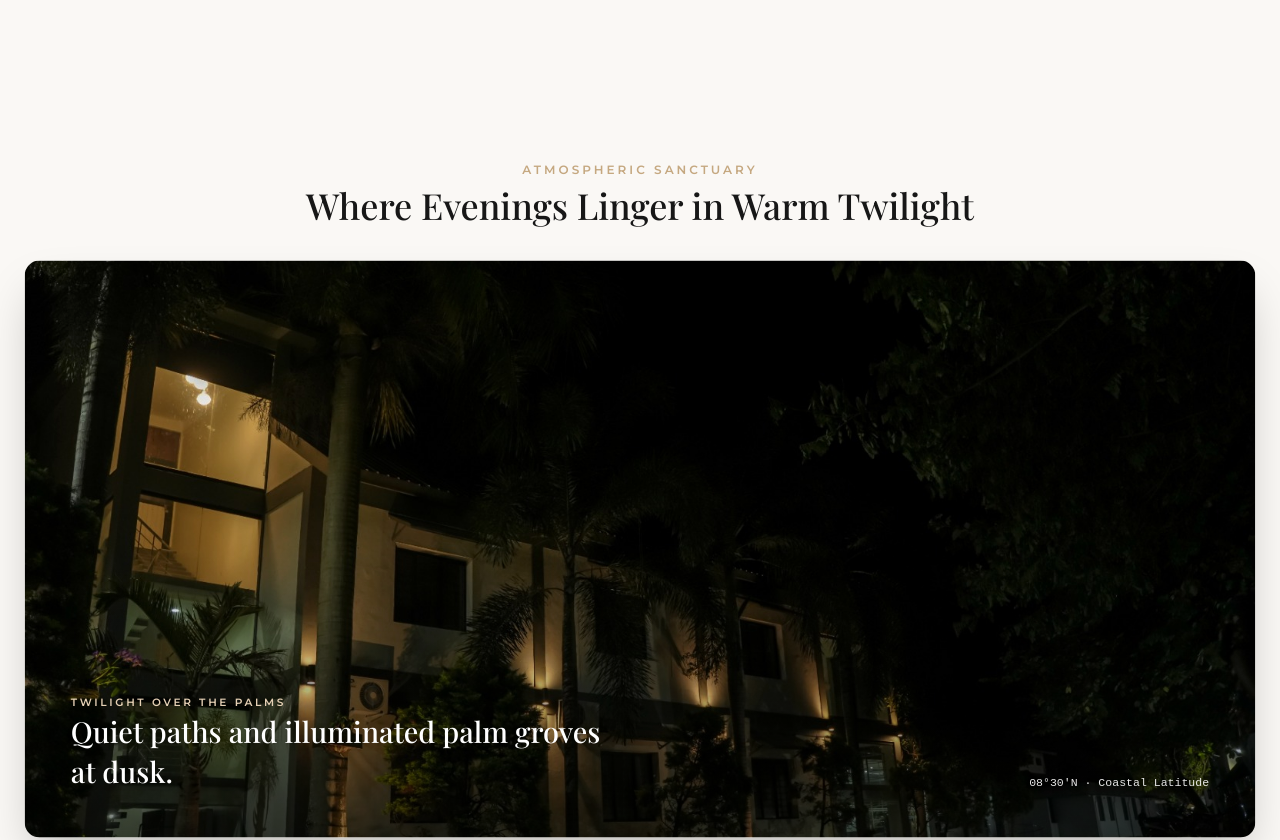
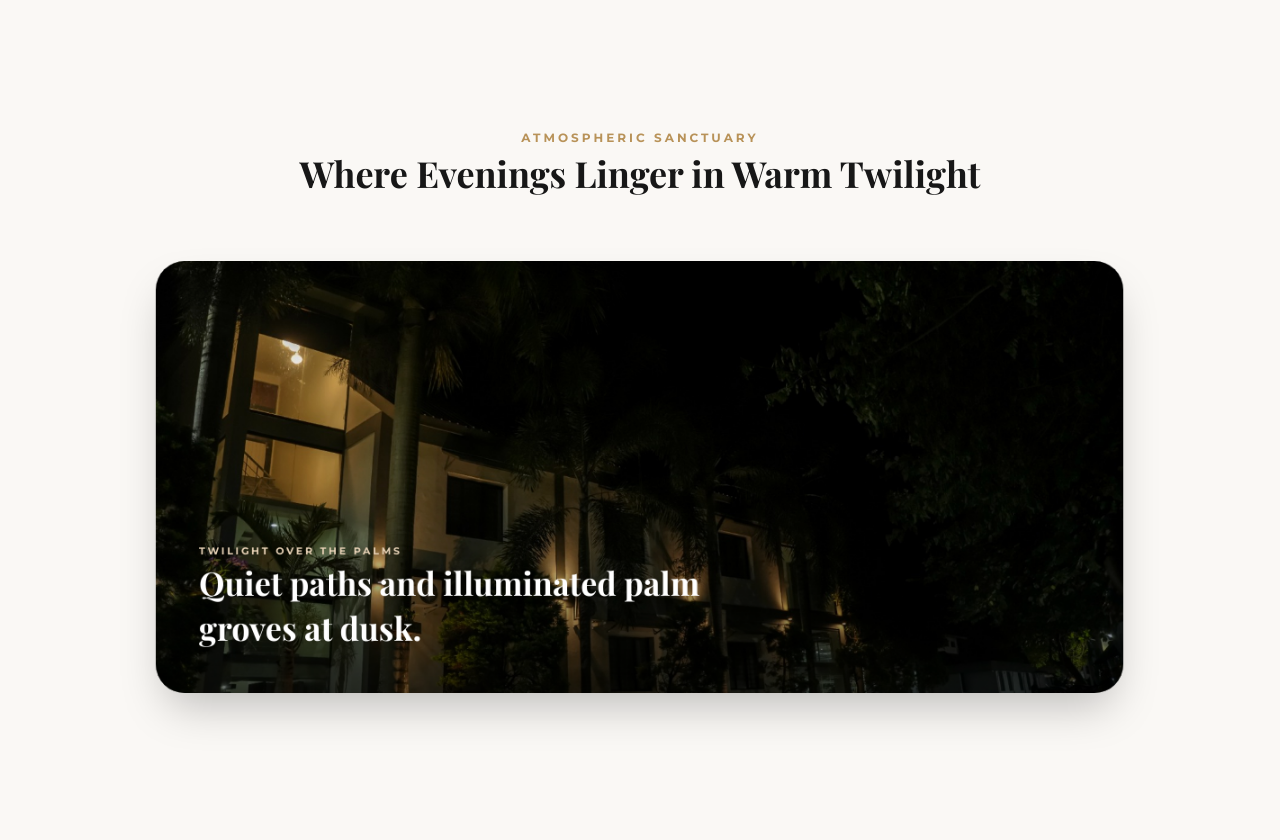
Before and after one commit to Abhiramkris/palmbeachhotel, a Next.js app: page / in a window 1280 px wide. Shown: the part 4420-5260 px from the top of the page. Built offline with nearby package versions, Linux system fonts and the light colour scheme.

Commit message:
feat: expand twilight experience from small card to 100% full screen on scroll and remove latitude badge

```diff
--- a/src/components/experiences/FullScreenImageScroll.tsx
+++ b/src/components/experiences/FullScreenImageScroll.tsx
@@ -5,77 +5,110 @@ import Image from "next/image";
 import { HOTEL_ASSETS } from "@/lib/assets";
 
 export default function FullScreenImageScroll() {
-  const containerRef = useRef<HTMLDivElement>(null);
-  const [scale, setScale] = useState(0.92);
-  const [radius, setRadius] = useState(32);
+  const containerRef = useRef<HTMLElement>(null);
+  const [progress, setProgress] = useState(0);
 
   useEffect(() => {
+    let animationFrameId: number;
+
     const handleScroll = () => {
+      animationFrameId = requestAnimationFrame(() => {
         if (!containerRef.current) return;
         const rect = containerRef.current.getBoundingClientRect();
         const windowHeight = window.innerHeight;
+        const totalDistance = rect.height - windowHeight;
 
-      // When the top of the element hits the viewport, calculate scroll progress
-      const progress = Math.min(
-        1,
-        Math.max(0, (windowHeight - rect.top) / (windowHeight * 1.2))
-      );
+        if (totalDistance <= 0) return;
 
-      // Smoothly interpolate scale between 0.92 and 1.0
-      const newScale = 0.92 + progress * 0.08;
-      // Smoothly reduce border radius from 32px to 0px
-      const newRadius = Math.max(0, 32 - progress * 32);
+        // Progress goes from 0 when section pins to 1 when fully expanded
+        const scrollOffset = -rect.top;
+        const rawProgress = scrollOffset / totalDistance;
+        const clampedProgress = Math.min(1, Math.max(0, rawProgress));
 
-      setScale(newScale);
-      setRadius(newRadius);
+        setProgress(clampedProgress);
+      });
     };
 
     window.addEventListener("scroll", handleScroll, { passive: true });
     handleScroll();
-    return () => window.removeEventListener("scroll", handleScroll);
+
+    return () => {
+      window.removeEventListener("scroll", handleScroll);
+      cancelAnimationFrame(animationFrameId);
+    };
   }, []);
 
+  // Calculate animated values from progress (0 = small card, 1 = 100% full screen)
+  // Width: from 88vw (capped at 1120px) to 100vw
+  // Height: from 60vh (capped at 580px) to 100vh
+  // Radius: from 32px to 0px
+  // Header opacity: fades out as card expands to full screen
+  const headerOpacity = Math.max(0, 1 - progress * 2.5);
+  const headerTranslateY = -progress * 40;
+  const radius = Math.max(0, Math.round(32 * (1 - progress)));
+  const scale = 0.9 + progress * 0.1;
+
   return (
-    <section ref={containerRef} className="py-12 sm:py-20 overflow-hidden bg-[#FAF8F5]">
-      <div className="max-w-7xl mx-auto px-4 sm:px-6 lg:px-8 mb-6 text-center">
-        <span className="text-xs uppercase tracking-[0.25em] text-[#C5A880] font-semibold">
+    <section
+      ref={containerRef}
+      className="relative min-h-[170vh] sm:min-h-[190vh] bg-[#FAF8F5]"
+    >
+      {/* Sticky viewport container */}
+      <div className="sticky top-0 h-screen w-full flex flex-col items-center justify-center overflow-hidden">
+        {/* Section Heading - gracefully fades and slides up as the image expands */}
+        <div
+          style={{
+            opacity: headerOpacity,
+            transform: `translateY(${headerTranslateY}px)`,
+            pointerEvents: headerOpacity < 0.1 ? "none" : "auto",
+          }}
+          className="absolute top-8 sm:top-12 z-20 text-center px-4 transition-transform duration-75"
+        >
+          <span className="text-xs uppercase tracking-[0.25em] text-[#B89258] font-bold">
             Atmospheric Sanctuary
           </span>
-        <h3 className="text-2xl sm:text-4xl font-light font-editorial text-neutral-900 mt-1">
+          <h3 className="text-2xl sm:text-4xl font-bold font-editorial text-neutral-900 mt-1">
             Where Evenings Linger in Warm Twilight
           </h3>
         </div>
 
-      <div className="w-full flex justify-center">
+        {/* Dynamic Expanding Card (Smoothly expands from small card to 100% edge-to-edge full screen) */}
         <div
           style={{
+            width: progress >= 0.98 ? "100vw" : `${84 + progress * 16}vw`,
+            height: progress >= 0.98 ? "100vh" : `${60 + progress * 40}vh`,
+            borderRadius: `${radius}px`,
             transform: `scale(${scale})`,
-            borderRadius: `${radius}px`,
-            transition: "transform 0.2s cubic-bezier(0.25, 1, 0.5, 1)",
+            boxShadow:
+              progress >= 0.95
+                ? "none"
+                : "0 25px 50px -12px rgba(0, 0, 0, 0.25)",
+            transition: "box-shadow 0.2s ease-out",
           }}
-          className="relative w-full max-w-[1400px] h-[60vh] sm:h-[75vh] min-h-[460px] overflow-hidden shadow-2xl"
+          className="relative overflow-hidden will-change-[width,height,transform,border-radius]"
         >
+          {/* Photograph */}
           <Image
             src={HOTEL_ASSETS.exterior.buildingNightWide}
             alt="Hotel Palmbeach evening illuminated grounds"
             fill
             className="object-cover brightness-105"
             sizes="100vw"
+            priority
           />
-          <div className="absolute inset-0 bg-gradient-to-t from-black/45 via-transparent to-transparent" />
 
-          {/* Editorial Caption Overlay */}
-          <div className="absolute bottom-8 sm:bottom-12 left-6 sm:left-12 right-6 sm:right-12 flex flex-col sm:flex-row sm:items-end justify-between gap-4 text-white z-10">
-            <div className="max-w-xl space-y-2 drop-shadow-md">
-              <span className="text-[11px] uppercase tracking-[0.25em] text-[#E5D0B5] font-semibold">
+          {/* Soft twilight gradient for text legibility */}
+          <div className="absolute inset-0 bg-gradient-to-t from-black/55 via-transparent to-transparent" />
+
+          {/* Editorial Caption Overlay (anchored at bottom-left, with 08°30'N removed) */}
+          <div className="absolute bottom-8 sm:bottom-12 left-6 sm:left-12 right-6 sm:right-12 z-20">
+            <div className="max-w-xl space-y-2 text-white drop-shadow-md">
+              <span className="text-[11px] uppercase tracking-[0.25em] text-[#E5D0B5] font-bold">
                 Twilight Over the Palms
               </span>
-              <h4 className="text-2xl sm:text-3xl font-light font-editorial leading-snug">
+              <h4 className="text-2xl sm:text-4xl font-bold font-editorial leading-snug">
                 Quiet paths and illuminated palm groves at dusk.
               </h4>
-            </div>
-            <div className="text-xs font-mono text-white/90 drop-shadow-md">
-              08°30&apos;N · Coastal Latitude
             </div>
           </div>
         </div>
```
Lines whose indentation alone changed are shown as unchanged.
